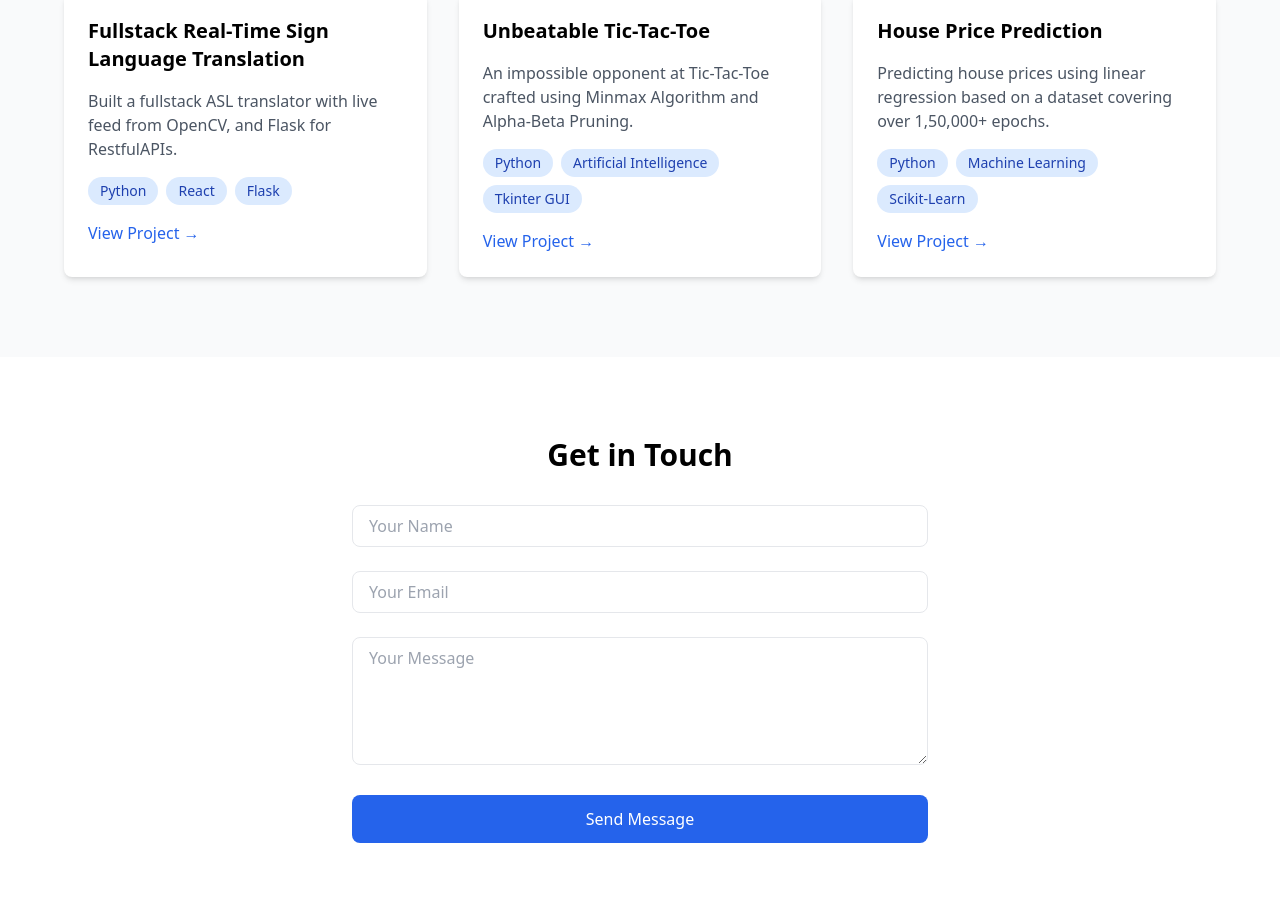
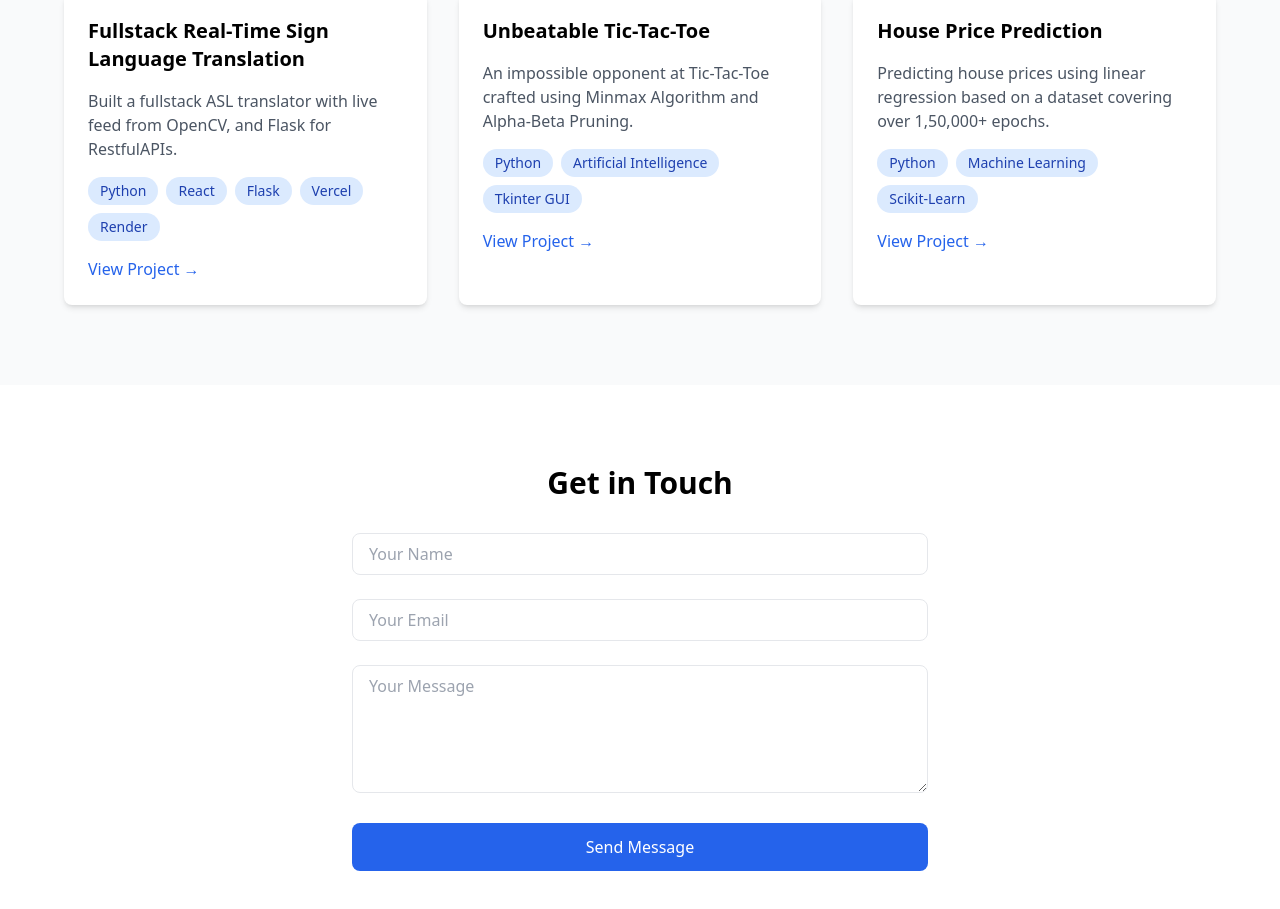
Before and after one commit to A-d-e-e/AdityaPratapSingh-Portfolio, a React (Vite) app in the folder client/: page / in a window 1280 px wide. Shown: the part 2413-3322 px from the top of the page. Built offline with nearby package versions, Linux system fonts and the light colour scheme.

Commit message:
Update Projects.jsx

```diff
--- a/client/src/components/Projects.jsx
+++ b/client/src/components/Projects.jsx
@@ -3,7 +3,7 @@ export default function Projects() {
       {
         title: "Fullstack Real-Time Sign Language Translation",
         description: "Built a fullstack ASL translator with live feed from OpenCV, and Flask for RestfulAPIs.",
-        tech: ["Python", "React", "Flask"],
+        tech: ["Python", "React", "Flask", "Vercel", "Render"],
         link: "https://github.com/A-d-e-e/Fullstack-Sign-Language-Prediction"
       },
       {
```
